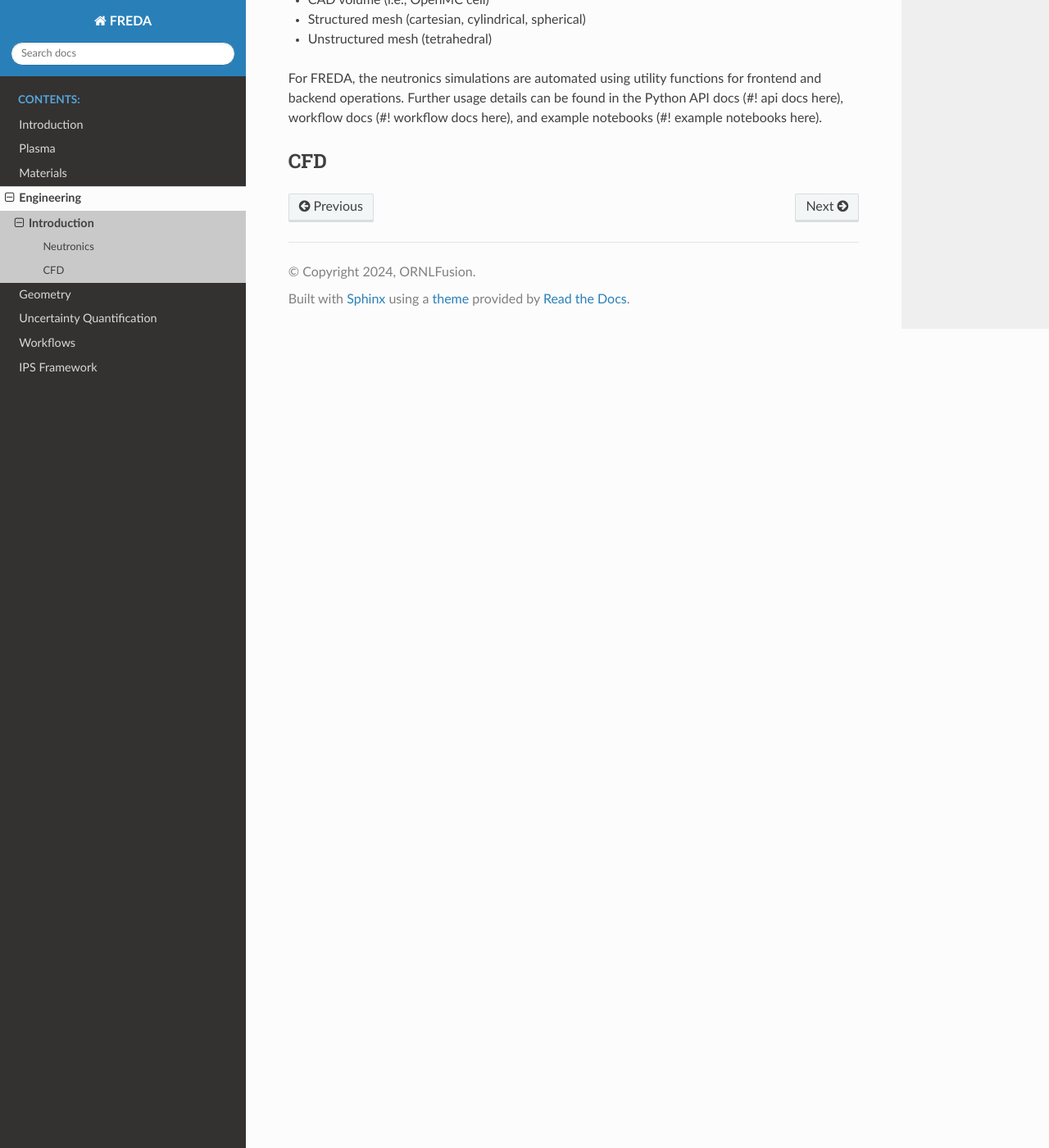
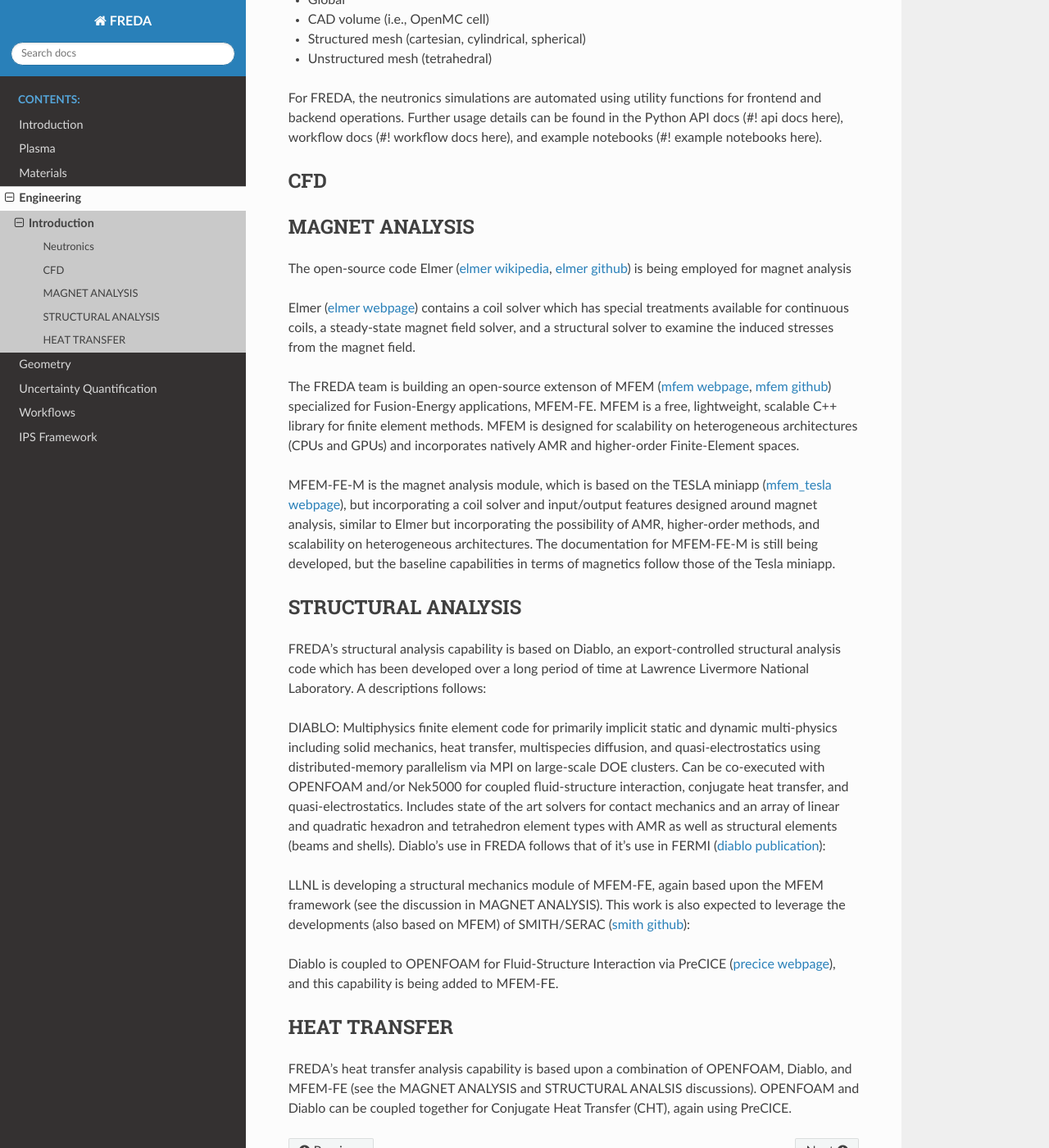
Before and after one commit to ORNL-Fusion/freda-doc, a Sphinx documentation site: the page built from docs/engineering/introduction.rst, in a window 1280 px wide and 1400 px high, scrolled down 1020 px. Shown: the whole window at 82% size. Built offline with Sphinx 7.4.7 and the Read the Docs theme 3.1.0, drawn with Linux system fonts in a browser that asks for light colours; some of the changed text lies outside the part shown.

Commit message:
initial documentation of Elmer, MFEM-FE, Diablo

```diff
--- a/docs/engineering/introduction.rst
+++ b/docs/engineering/introduction.rst
@@ -7,10 +7,10 @@ comprise of the following analyses and codes:
 
 * Neutronics (OpenMC)
 * Computational Fluid Dynamics (OpenFOAM)
-
-  * Heat Transfer
-  * Fluid Flow
-  * Species Transport
+* Magnet Analysius (Elmer, MFEM-FE)
+* Structural Mechanics (DIABLO, MFEM-FE)
+* Heat Transfer (OPENFOAM, Diablo, MFEM-FE)
+* Species Transport (OPENFOAM)
 
 -----------
 Neutronics
@@ -56,9 +56,61 @@ using utility functions for frontend and backend operations.
 Further usage details can be found in the Python API docs (#! api docs here),
 workflow docs (#! workflow docs here), and example notebooks (#! example notebooks here).
 
-
-
-
 -----------
 CFD
 -----------
+
+-----------
+MAGNET ANALYSIS
+-----------
+
+The open-source code Elmer (`elmer wikipedia`_, `elmer github`_) is being employed for magnet analysis
+
+.. _elmer wikipedia: https://en.wikipedia.org/wiki/Elmer_FEM_solver
+
+.. _elmer webpage: https://www.elmerfem.org/blog/
+
+.. _elmer github: https://github.com/ElmerCSC/elmerfem
+
+Elmer (`elmer webpage`_) contains a coil solver which has special treatments available for continuous coils,
+a steady-state magnet field solver, and a structural solver to examine the induced stresses from
+the magnet field.
+
+The FREDA team is building an open-source extenson of MFEM (`mfem webpage`_, `mfem github`_) specialized for Fusion-Energy applications, MFEM-FE.
+MFEM is a free, lightweight, scalable C++ library for finite element methods.  MFEM is designed for scalability on
+heterogeneous architectures (CPUs and GPUs) and incorporates natively AMR and higher-order Finite-Element spaces.
+
+.. _mfem webpage: https://mfem.org/
+.. _mfem github: https://github.com/mfem/mfem/
+
+MFEM-FE-M is the magnet analysis module, which is based on the TESLA miniapp (`mfem_tesla webpage`_), but incorporating a coil solver and input/output features designed around magnet analysis, similar to Elmer but incorporating the possibility of AMR, higher-order methods,
+and scalability on heterogeneous architectures.  The documentation for MFEM-FE-M is still being developed,
+but the baseline capabilities in terms of magnetics follow those of the Tesla miniapp.
+
+.. _mfem_tesla webpage: https://mfem.org/electromagnetics/
+
+-----------
+STRUCTURAL ANALYSIS
+-----------
+
+FREDA's structural analysis capability is based on Diablo, an export-controlled structural analysis code which has been developed over a long period of time at Lawrence Livermore National Laboratory.  A descriptions follows:
+
+DIABLO: Multiphysics finite element code for primarily implicit static and dynamic multi-physics including solid mechanics, heat transfer, multispecies diffusion, and quasi-electrostatics using distributed-memory parallelism via MPI on large-scale DOE clusters.  Can be co-executed with OPENFOAM and/or Nek5000 for coupled fluid-structure interaction, conjugate heat transfer, and quasi-electrostatics.  Includes state of the art solvers for contact mechanics and an array of linear and quadratic hexadron and tetrahedron element types with AMR as well as structural elements (beams and shells).  Diablo's use in FREDA follows that of it's use in FERMI (`diablo publication`_):
+
+.. _diablo publication: https://www.tandfonline.com/doi/full/10.1080/15361055.2022.2151818
+
+LLNL is developing a structural mechanics module of MFEM-FE, again based upon the MFEM framework
+(see the discussion in MAGNET ANALYSIS).  This work is also expected to leverage the developments (also based on MFEM) of
+SMITH/SERAC (`smith github`_):
+
+.. _smith github: https://github.com/LLNL/smith
+
+Diablo is coupled to OPENFOAM for Fluid-Structure Interaction via PreCICE (`precice webpage`_), and this capability is being added to MFEM-FE.
+
+.. _precice webpage: https://precice.org/
+
+-----------
+HEAT TRANSFER
+-----------
+
+FREDA's heat transfer analysis capability is based upon a combination of OPENFOAM, Diablo, and MFEM-FE (see the MAGNET ANALYSIS and STRUCTURAL ANALSIS discussions).  OPENFOAM and Diablo can be coupled together for Conjugate Heat Transfer (CHT), again using PreCICE.
```
